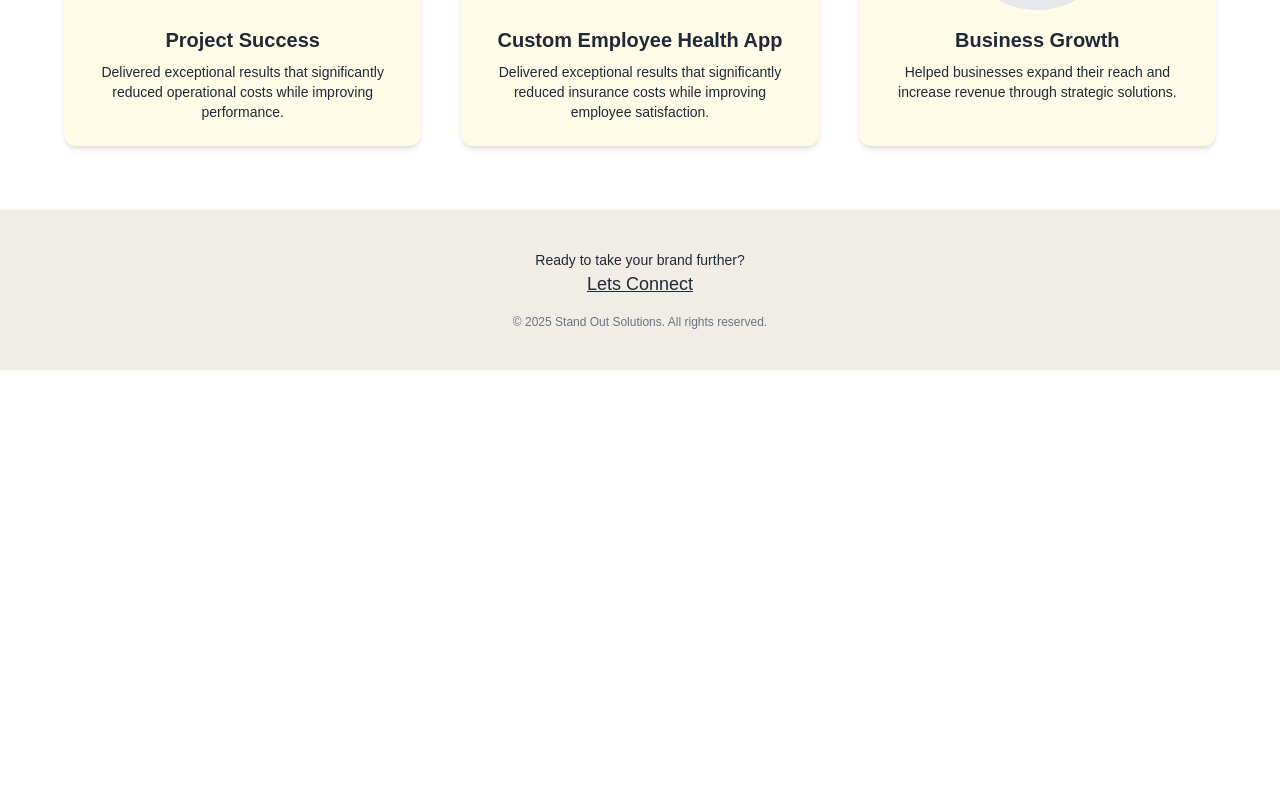
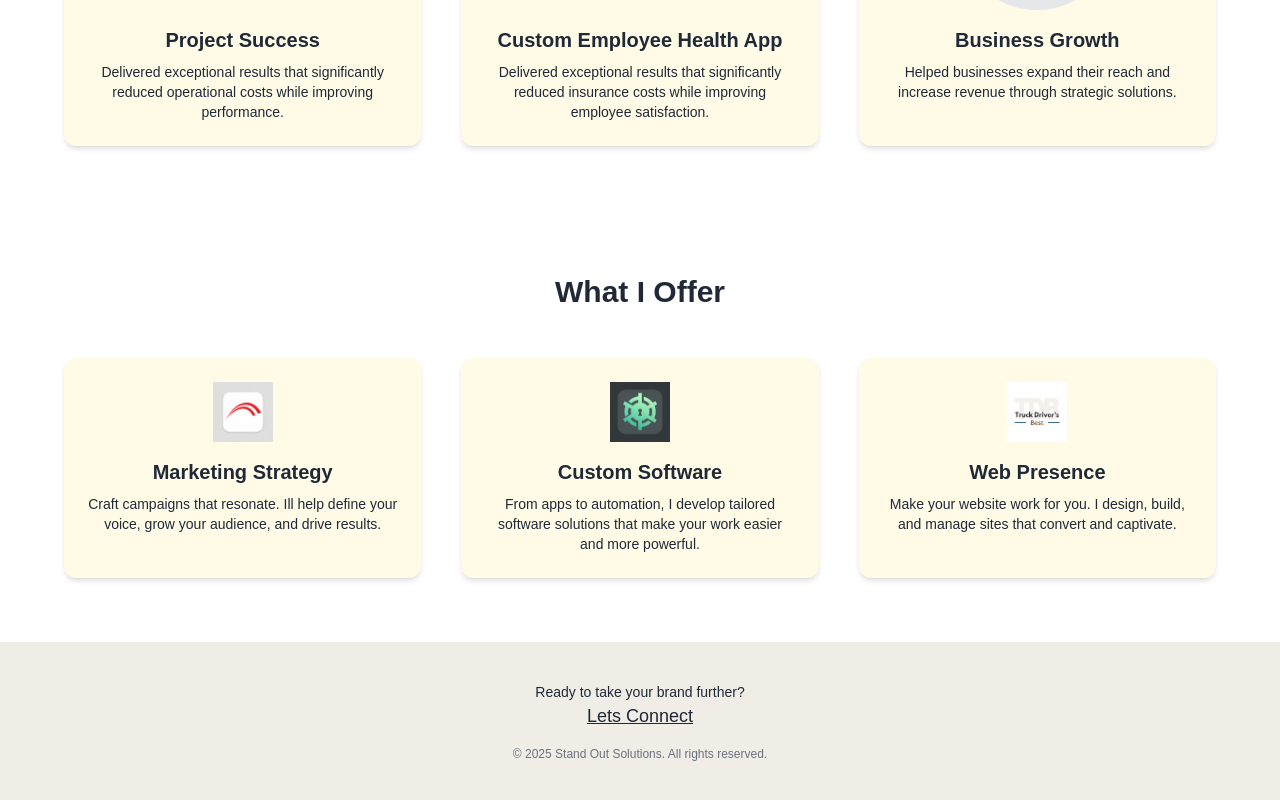
Before and after one commit to Dayton-His-Glory-Alone/daytonr-personalsite, a Next.js app: page / in a window 1280 px wide. Shown: the part 1122-1922 px from the top of the page. Before the commit the page ends 1492 px from the top, so only its background shows below. Built offline with nearby package versions, Linux system fonts and the light colour scheme.

Commit message:
Update page.tsx

```diff
--- a/app/page.tsx
+++ b/app/page.tsx
@@ -193,7 +193,51 @@ export default function Home() {
         </div>
       </section>
 
-
+     <section id="services" className="py-16 px-8 bg-white">
+        <h2 className="text-3xl font-semibold text-center mb-12">
+          What I Offer
+        </h2>
+        <div className="grid grid-cols-1 sm:grid-cols-2 lg:grid-cols-3 gap-10 max-w-6xl mx-auto">
+          {[
+            {
+              title: "Marketing Strategy",
+              desc: "Craft campaigns that resonate. Ill help define your voice, grow your audience, and drive results.",
+              icon: "/appicon3.png",
+              href: "https://www.nussbaum.com",
+            },
+            {
+              title: "Custom Software",
+              desc: "From apps to automation, I develop tailored software solutions that make your work easier and more powerful.",
+              icon: "/appicon.png",
+              href: "https://www.myversevault.com",
+            },
+            {
+              title: "Web Presence",
+              desc: "Make your website work for you. I design, build, and manage sites that convert and captivate.",
+              icon: "/appicon2.png",
+              href: "https://www.truckdriversbest.com",
+            },
+          ].map((service) => (
+            <a
+              key={service.title}
+              href={service.href}
+              className="bg-[#fffbe6] p-6 rounded-xl shadow-md hover:shadow-xl transition duration-300"
+            >
+              <Image
+                src={service.icon}
+                alt={service.title}
+                width={60}
+                height={60}
+                className="mb-4 mx-auto"
+              />
+              <h3 className="text-xl font-bold text-center mb-2">
+                {service.title}
+              </h3>
+              <p className="text-sm text-center">{service.desc}</p>
+            </a>
+          ))}
+        </div>
+      </section>
 
       {/* Footer */}
       <footer className="text-center py-10 px-6 bg-[#f0ede6]">
```
